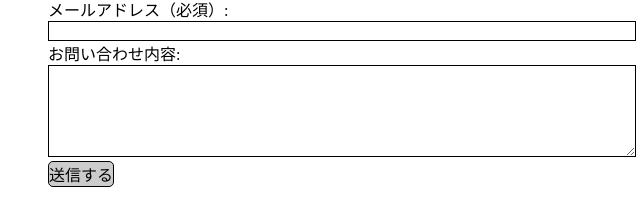
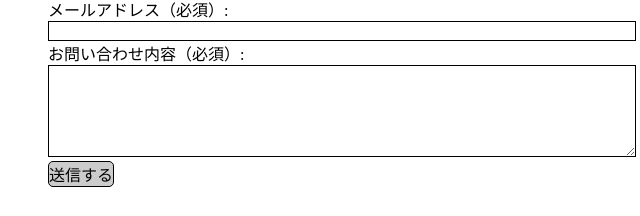
Before and after one commit to Akishige-Imamura1202/portfolio, a plain HTML site: page index.html in a window 1280 px wide. Shown: the part 6064-6280 px from the top of the page, 448-1088 px from the left. Drawn offline with Linux system fonts and the light colour scheme; some packages are replaced by stand-ins of ours; a web font is replaced by a local one.

Commit message:
Add files via upload

```diff
--- a/index.html
+++ b/index.html
@@ -300,8 +300,8 @@
 	    			<input type="Email" name="メールアドレス" class="contact__input" required>
 		    	</p>
 
-    			<p class="contact__text">お問い合わせ内容:<br>
-	    			<textarea name="お問い合わせ内容" cols="30" rows="5" class="contact__input"></textarea>
+    			<p class="contact__text">お問い合わせ内容（必須）:<br>
+	    			<textarea name="お問い合わせ内容" cols="30" rows="5" class="contact__input" required></textarea>
 		    	</p>
 
                 <input type="submit" class="contact__send" value="送信する">
```
